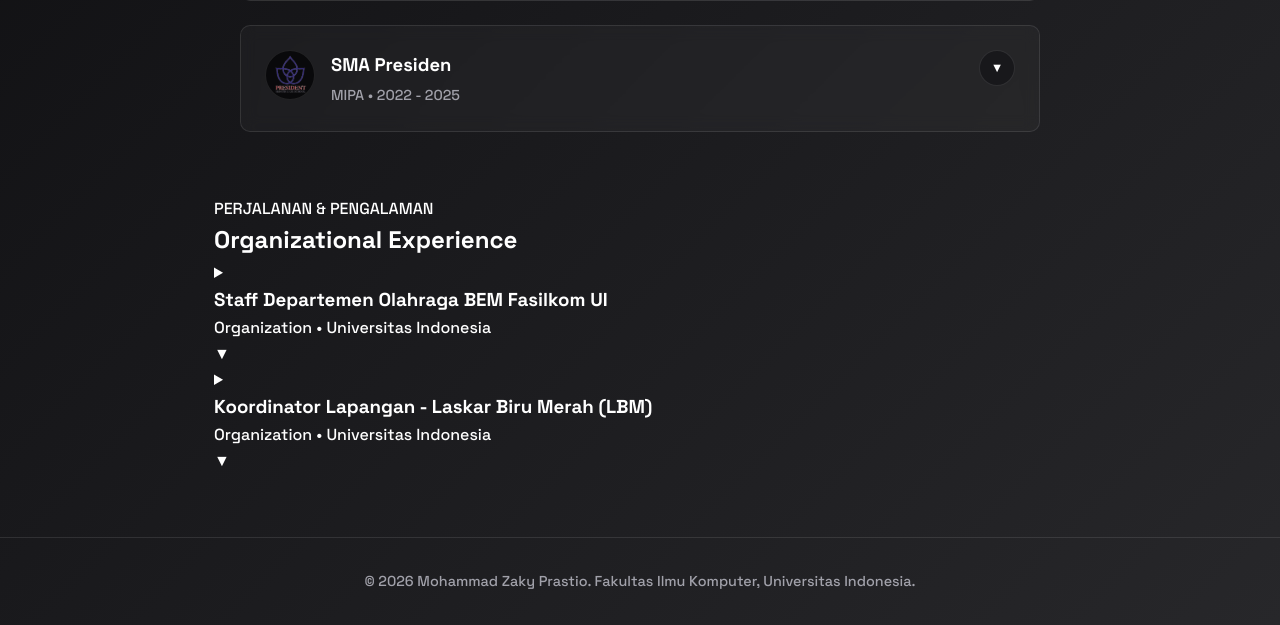
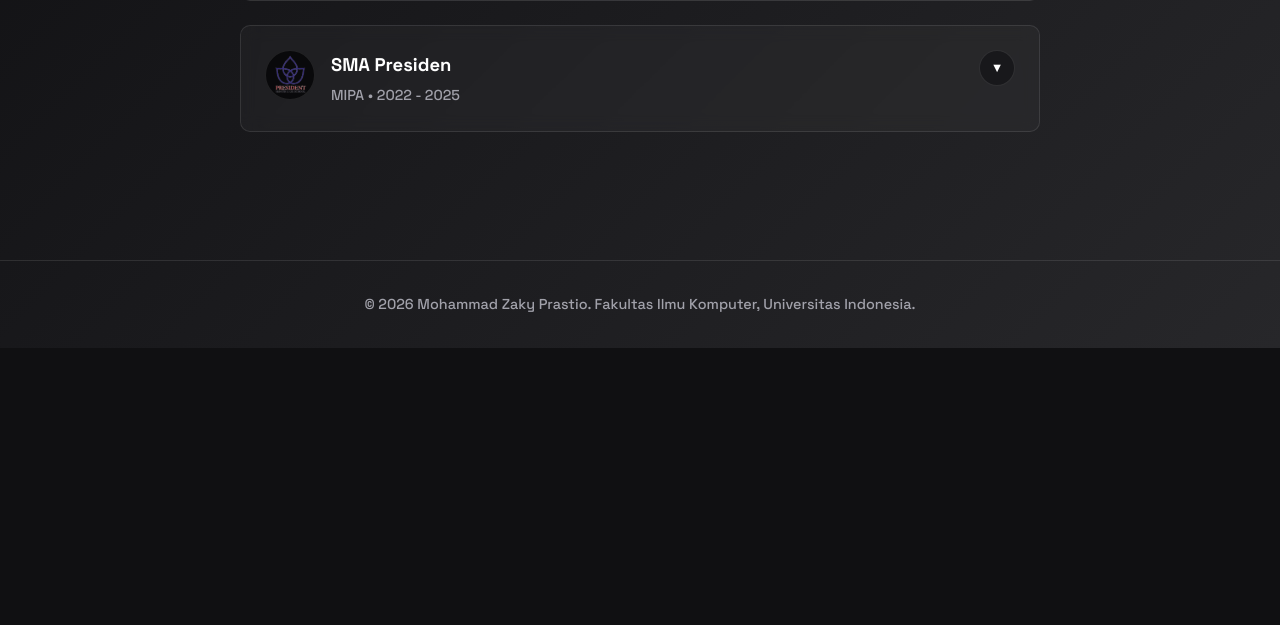
Before and after one commit to ZackForKey/myportofolio, a Django app: page / in a window 1280 px wide. Shown: the part 932-1557 px from the top of the page. After the commit the page ends 1280 px from the top, so only its background shows below. Run offline with Django 5.2, Linux system fonts and the light colour scheme.

Commit message:
salah app

```diff
--- a/main/templates/main.html
+++ b/main/templates/main.html
@@ -17,8 +17,8 @@
         <div class="container">
             <a href="{% url 'portofolio_main:show_main' %}" class="brand">{{ name }}</a>
             <nav>
-                <a href="#profile">Profile</a>
-                <a href="#experience">Experience</a>
+                <a href="{% url 'portofolio_main:show_main' %}">Profile</a>
+                <a href="{% url 'portofolio_main:show_experience' %}">Experience</a>
             </nav>
         </div>
     </header>
@@ -107,50 +107,6 @@
                 </div>
             </div>
         </section>
-
-        <!-- SECTION EXPERIENCE -->
-        <section class="experience-section" id="experience">
-            <div class="container">
-                <p class="section-kicker">PERJALANAN & PENGALAMAN</p>
-                <h2 class="section-title">Organizational Experience</h2>
-
-                <div class="exp-container">
-                    <!-- Item 1: Pengalaman Organisasi -->
-                    <details class="exp-card">
-                        <summary class="exp-header">
-                            <div class="exp-title-group">
-                                <h3>Staff Departemen Olahraga BEM Fasilkom UI</h3>
-                                <p class="exp-sub">Organization &bull; Universitas Indonesia</p>
-                            </div>
-                            <span class="exp-arrow">&#9660;</span>
-                        </summary>
-                        <div class="exp-details">
-                            <ul>
-                                <li>Aktif berkontribusi sebagai Staff Departemen Olahraga (Depor) BEM Fasilkom UI 2026.</li>
-                                <li>Menjadi Penanggung Jawab / Pemegang Unit Kegiatan Olahraga (UKOR) Voli serta terlibat langsung dalam perencanaan dan pelaksanaan program kerja Olimpiade Universitas Indonesia (Olim UI).</li>
-                            </ul>
-                        </div>
-                    </details>
-
-                    <!-- Item 2: Pengalaman Kerja -->
-                    <details class="exp-card">
-                        <summary class="exp-header">
-                            <div class="exp-title-group">
-                                <h3>Koordinator Lapangan - Laskar Biru Merah (LBM)</h3>
-                                <p class="exp-sub">Organization &bull; Universitas Indonesia</p>
-                            </div>
-                            <span class="exp-arrow">&#9660;</span>
-                        </summary>
-                        <div class="exp-details">
-                            <ul>
-                                <li>Bergabung dalam Laskar Biru Merah (LBM), kelompok suporter Fasilkom UI yang memberikan semangat kepada kontingen CSUI dalam berbagai ajang kompetisi antar fakultas. </li>
-                                <li>Bertanggung jawab sebagai Koordinator Lapangan yang mengatur jalannya kegiatan suporteran, koordinasi massa, serta akomodasi dan peralatan yang dibutuhkan selama acara berlangsung.</li>
-                            </ul>
-                        </div>
-                    </details>
-                </div>
-            </div>
-        </section>
     </main>
 
     <!-- FOOTER -->
```
